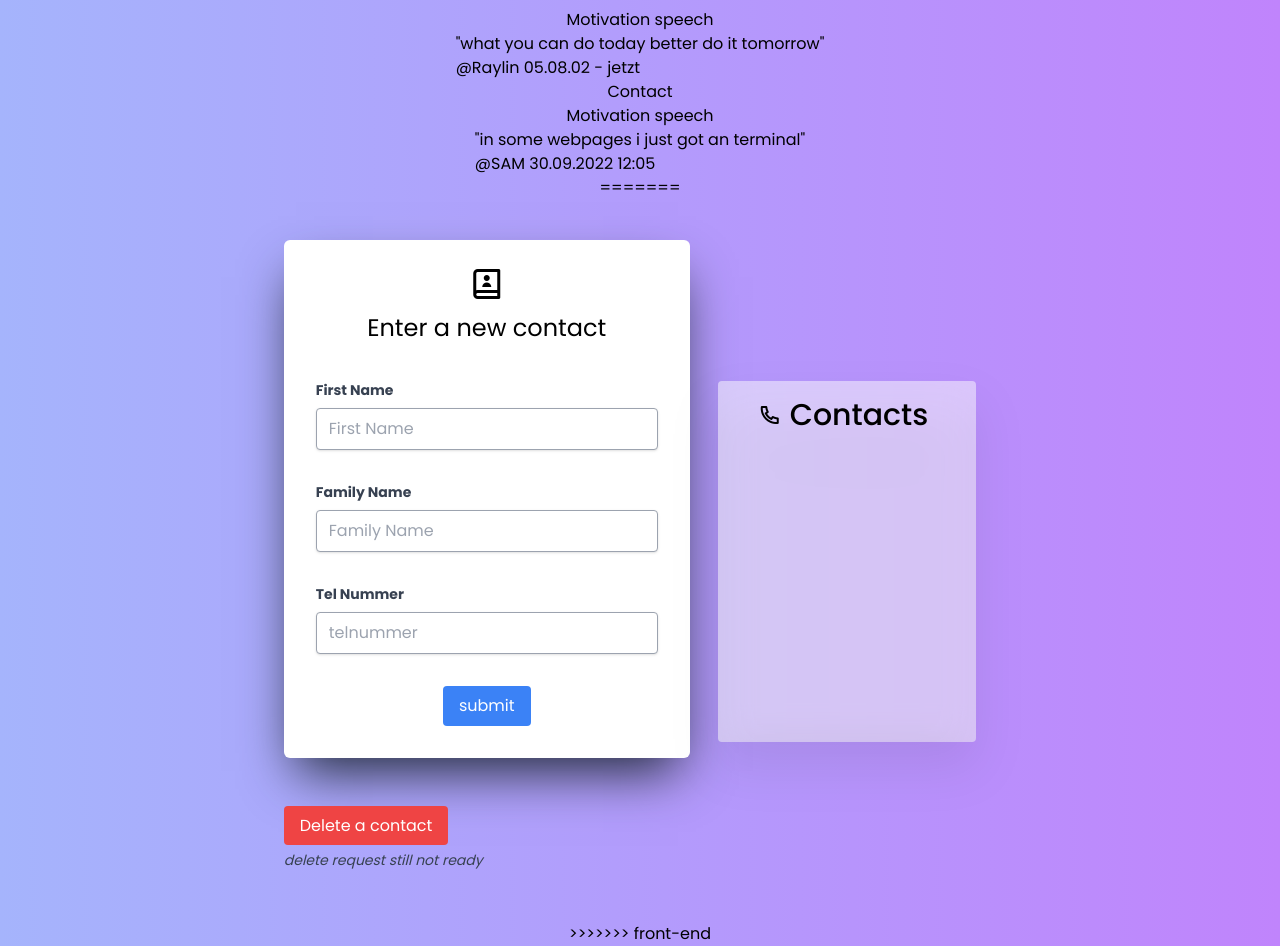
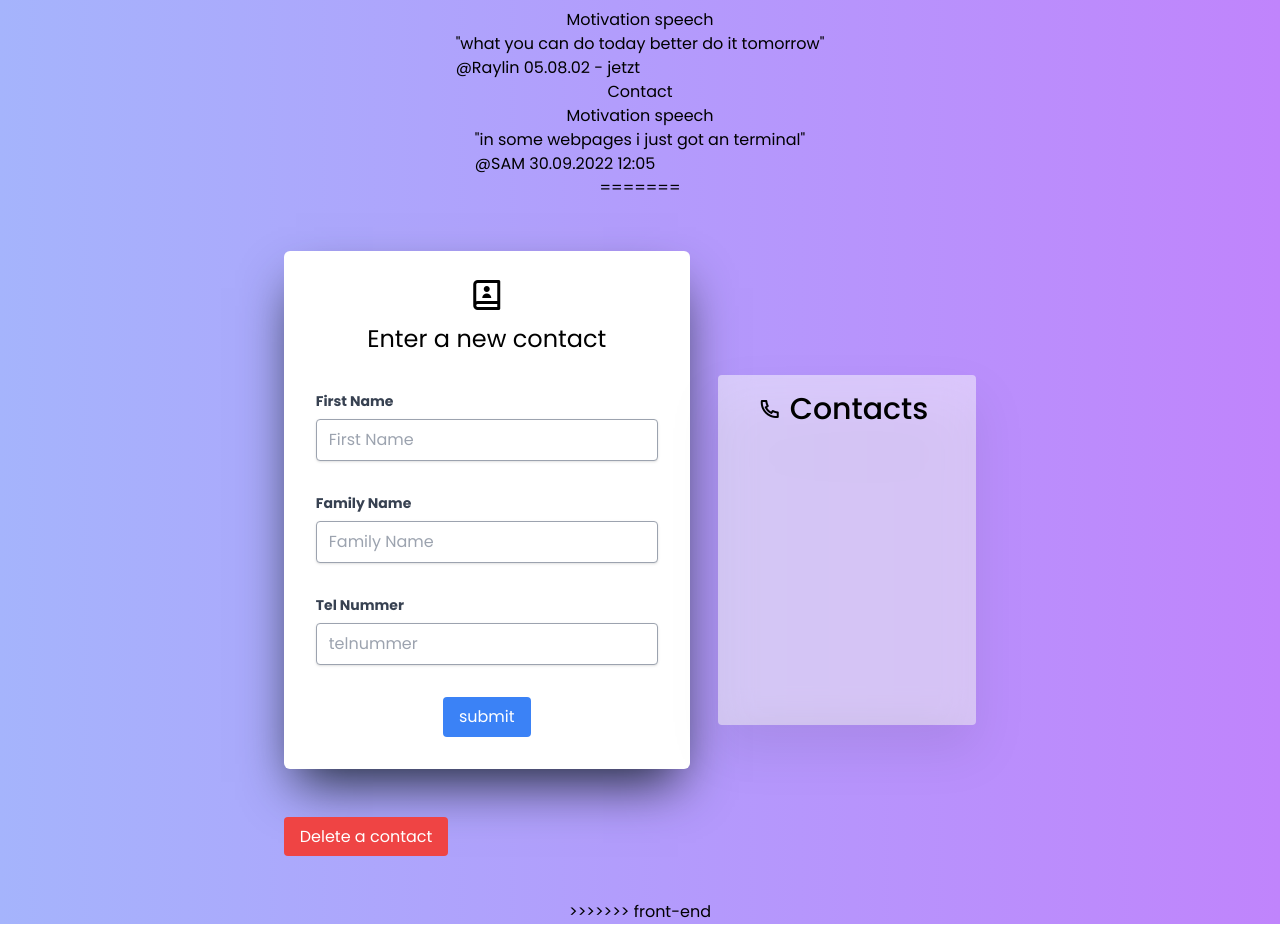
Before and after one commit to R4yl1n/MariaDB, a Flask app: page / in a window 1280 px wide. Shown: the part 650-1596 px from the top of the page. After the commit the page ends 1574 px from the top, so only its background shows below. Run offline with Flask 2, Linux system fonts and the light colour scheme; data that the repository does not hold is empty; some libraries are stand-ins or nearby versions.

Commit message:
implemented the frontend

```diff
--- a/Flask/FlaskD/templates/index.html
+++ b/Flask/FlaskD/templates/index.html
@@ -108,8 +108,7 @@
                </div>
             </form>
             <div class="mt-14 w-full max-w-lg">
-               <a href="http://20.91.193.124" class="focus:shadow-outline rounded bg-red-500 px-4 py-2 text-white hover:bg-red-700 focus:outline-none"> Delete a contact </a>
-               <p class="my-3 text-sm font-normal italic text-gray-700">delete request still not ready</p>
+               <a href="http://20.91.193.124/delete" class="focus:shadow-outline rounded bg-red-500 px-4 py-2 text-white hover:bg-red-700 focus:outline-none"> Delete a contact </a>
             </div>
          </div>
          <div class="px-10 my-7 mr-12 h-2/4 w-2/5 rounded bg-white bg-opacity-50 text-center drop-shadow-2xl backdrop-blur-lg">
```
